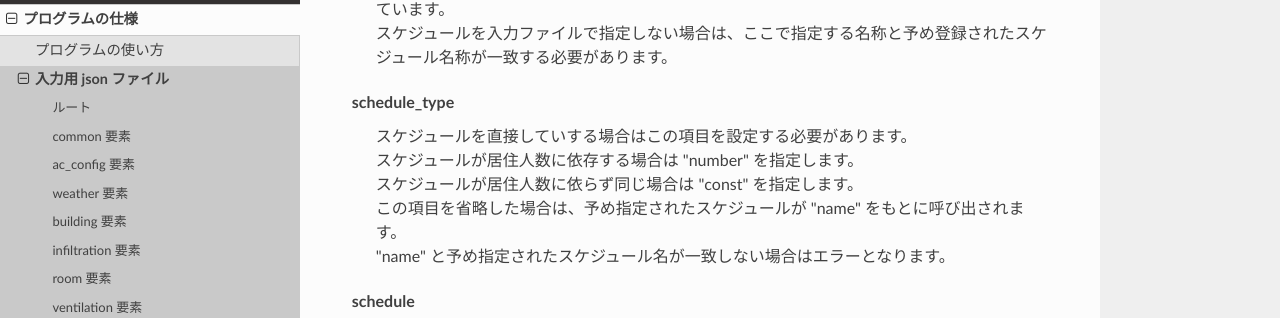
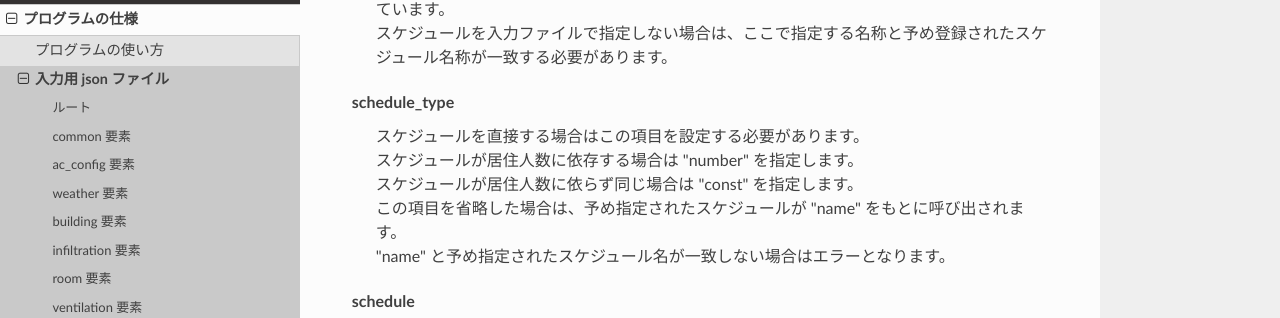
Before and after one commit to HC-Energy/hc-energy-doc-ja, a Sphinx documentation site: the page built from docs/source/contents/02_02_spec_input.rst, in a window 1280 px wide and 900 px high, scrolled down 9958 px. Shown: the part 131-449 px from the top of the window. Built offline with Sphinx 7.4.7 and the Read the Docs theme 3.1.0, drawn with Linux system fonts in a browser that asks for light colours.

Commit message:
fix typo

```diff
--- a/docs/source/contents/02_02_spec_input.rst
+++ b/docs/source/contents/02_02_spec_input.rst
@@ -403,7 +403,7 @@ name (必須項目)
     | スケジュールを入力ファイルで指定しない場合は、ここで指定する名称と予め登録されたスケジュール名称が一致する必要があります。
 
 schedule_type
-    | スケジュールを直接していする場合はこの項目を設定する必要があります。
+    | スケジュールを直接する場合はこの項目を設定する必要があります。
     | スケジュールが居住人数に依存する場合は "number" を指定します。
     | スケジュールが居住人数に依らず同じ場合は "const" を指定します。
     | この項目を省略した場合は、予め指定されたスケジュールが "name" をもとに呼び出されます。
```
